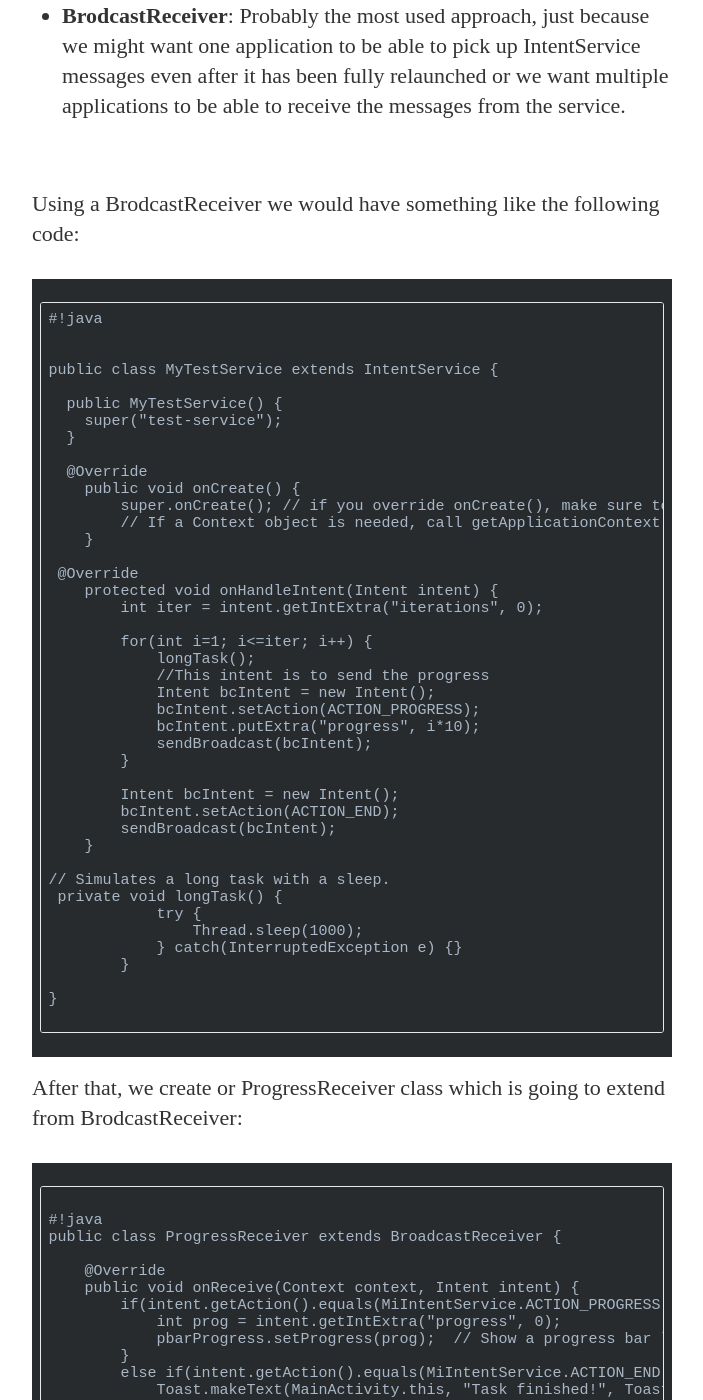
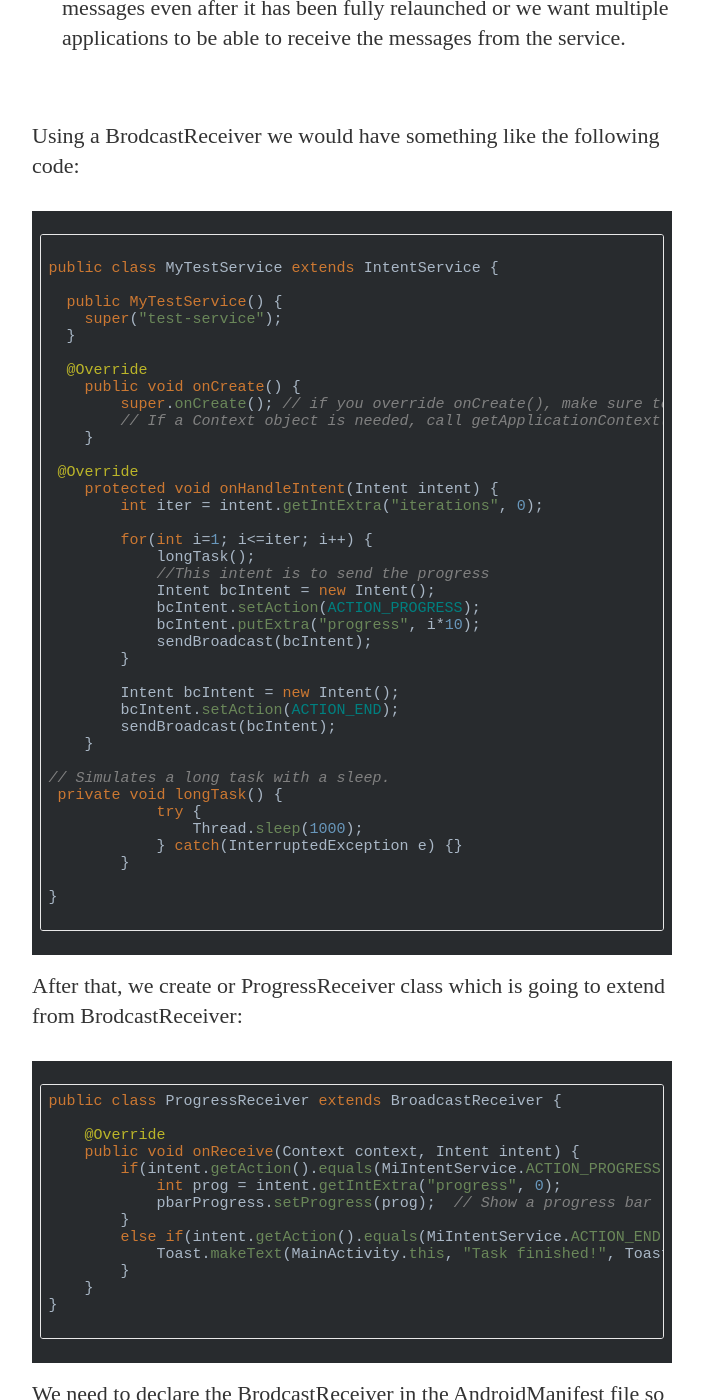
Before and after one commit to maxi182/mferraiuolosite, a Jekyll site: the page built from _posts/2016-10-18-service-or-intentService.markdown, in a window 1280 px wide and 1400 px high, scrolled down 4308 px. Shown: the whole window, without its empty margins (288-991 px from the left). Built offline with Jekyll 4.4.1, drawn with Linux system fonts in a browser that asks for light colours; nearby versions of some CDN libraries; some web fonts are replaced; comment, search, counter and statistics services are not loaded; some of the changed text lies outside the part shown.

Commit message:
fixing tags

````diff
--- a/_posts/2016-10-18-service-or-intentService.markdown
+++ b/_posts/2016-10-18-service-or-intentService.markdown
@@ -26,9 +26,7 @@ First, you define a class within your application that extends IntentService and
 
 
 
-```
-#!java
-
+```java
 public class MyTestService extends IntentService {
     // Must create a default constructor
     public MyTestService() {
@@ -56,8 +54,7 @@ public class MyTestService extends IntentService {
 ## Registering the Intent Service
 
 
-```
-#!xml
+```xml
 
 <application
         android:icon="@drawable/icon"
@@ -80,8 +77,7 @@ Note: We specify this in the manifest file with the name and `exported` properti
 Now we already have defined the service, let's take a look how to trigger it passing some input data that we would need to run our task.
 
 
-```
-#!java
+```java
 
 public class MainActivity extends Activity {
     // Call `launchTestService()` in the activity
@@ -108,9 +104,7 @@ I had seen diferent options to communicate our service with the UI thread like:
 Using a BrodcastReceiver we would have something like the following code:
 
 
-```
-#!java
-
+```java
 
 public class MyTestService extends IntentService {
 
@@ -156,9 +150,7 @@ public class MyTestService extends IntentService {
 After that, we create or ProgressReceiver class which is going to extend from BrodcastReceiver:
 
 
-```
-
-#!java
+```java
 public class ProgressReceiver extends BroadcastReceiver {
 
     @Override
@@ -178,8 +170,7 @@ public class ProgressReceiver extends BroadcastReceiver {
 We need to declare the BrodcastReceiver in the AndroidManifest file so that way, our BrodcastReceiver is going to be able to be called even when the app is killed.
 
 
-```
-#!xml
+```xml
         <receiver android:name="com.brodcastest.MyTestService">
 
         <intent-filter>
````
Also changed, not shown: _posts/2016-10-16-do-not-over-sync.md (+4 -9 lines).
